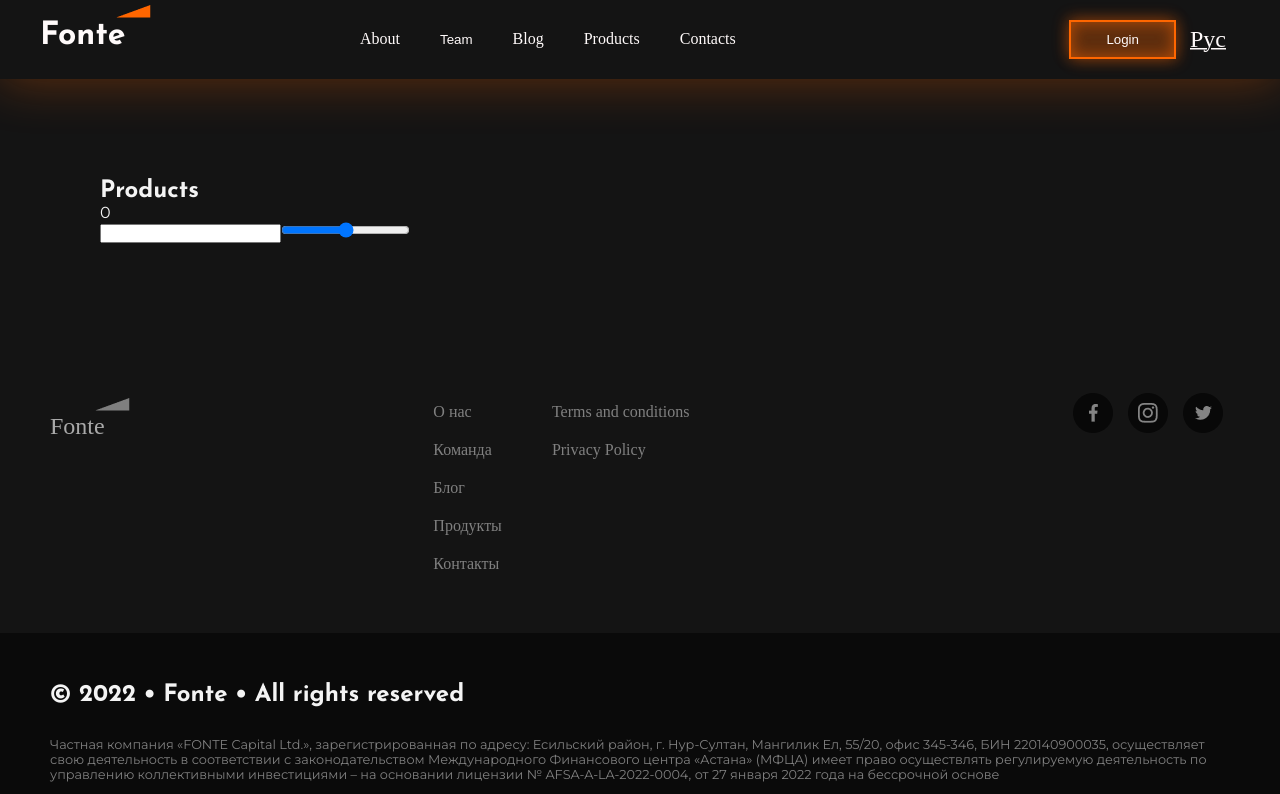
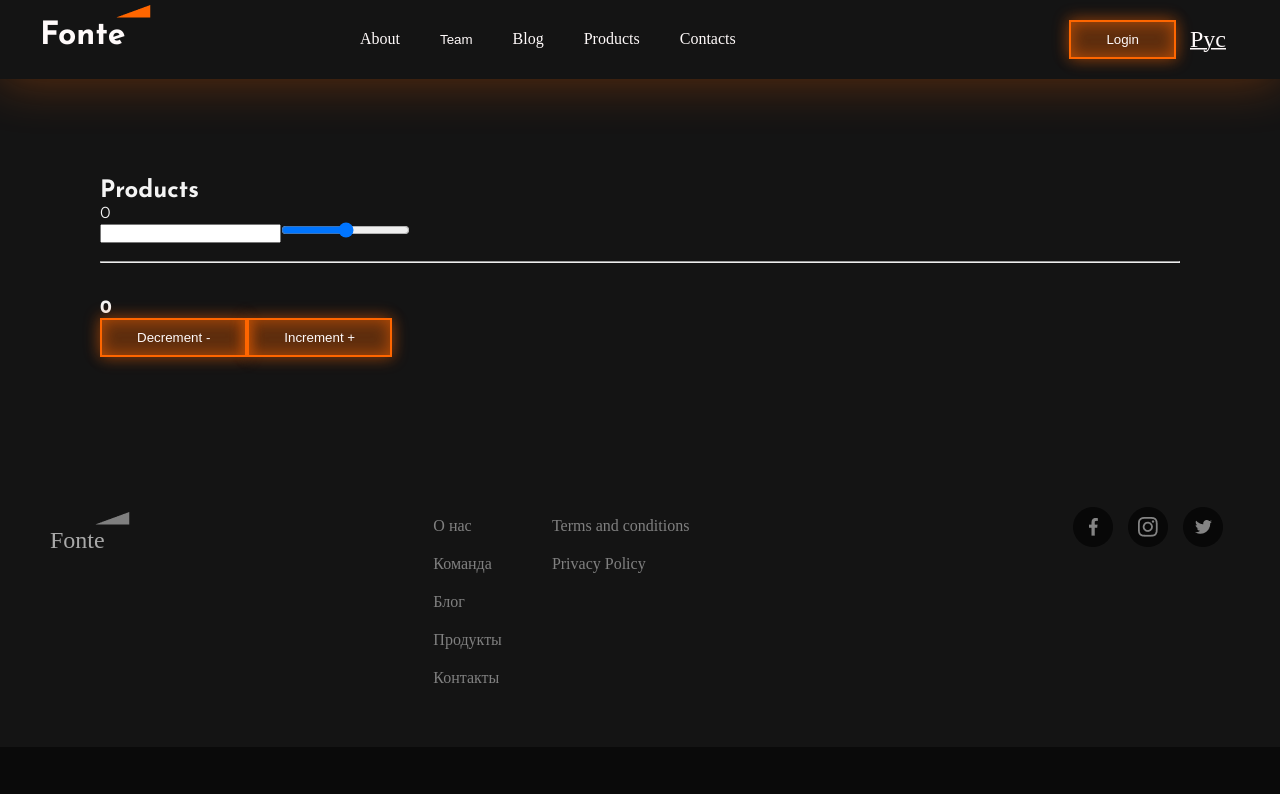
Before and after one commit to AlisherXujanov/Fullstack13, a React (Create React App) app in the folder frontend/: page /products in a window 1280 px wide. Shown: the top 794 px of the page. Built offline with nearby package versions, Linux system fonts and the light colour scheme.

Commit message:
increment && decrement

```diff
--- a/frontend/src/components/Products/index.jsx
+++ b/frontend/src/components/Products/index.jsx
@@ -21,6 +21,10 @@
         })
     }
 
+    function handleCounter(e) {
+        dispatch({type: e.target.name})
+    }
+
     return (
         <div id="products-wrapper">
             <h2>Products</h2>
@@ -37,6 +41,28 @@
                 onChange={handleChange}
                 name="range"
             />
+
+            <br />
+            <br />
+            <hr />
+            <br />
+            <br />
+
+
+            <h3>{state.counter}</h3>
+
+            <button className='warning-btn' name='decrement'
+                onClick={handleCounter}
+            >
+                Decrement -
+            </button>
+            <button className='warning-btn' name='increment'
+                onClick={handleCounter}
+            >
+                Increment +
+            </button>
+
+
             {/*
                 DRY  =>  Don't Repeat Yourself
                 Не Повторяйся
--- a/frontend/src/store/helpers.js
+++ b/frontend/src/store/helpers.js
@@ -4,6 +4,10 @@
             return { ...state, text: payload.value }
         case "range":
             return { ...state, range: payload.value }
+        case "decrement":
+            return { ...state, counter: state.counter - 1 }
+        case "increment":
+            return { ...state, counter: state.counter + 1 }
         default:
             return state
     }
--- a/frontend/src/store/index.js
+++ b/frontend/src/store/index.js
@@ -2,7 +2,8 @@
 
 const initialState = {
     text: "",
-    range: 0
+    range: 0,
+    counter: 0
 }
 
 export {
```
